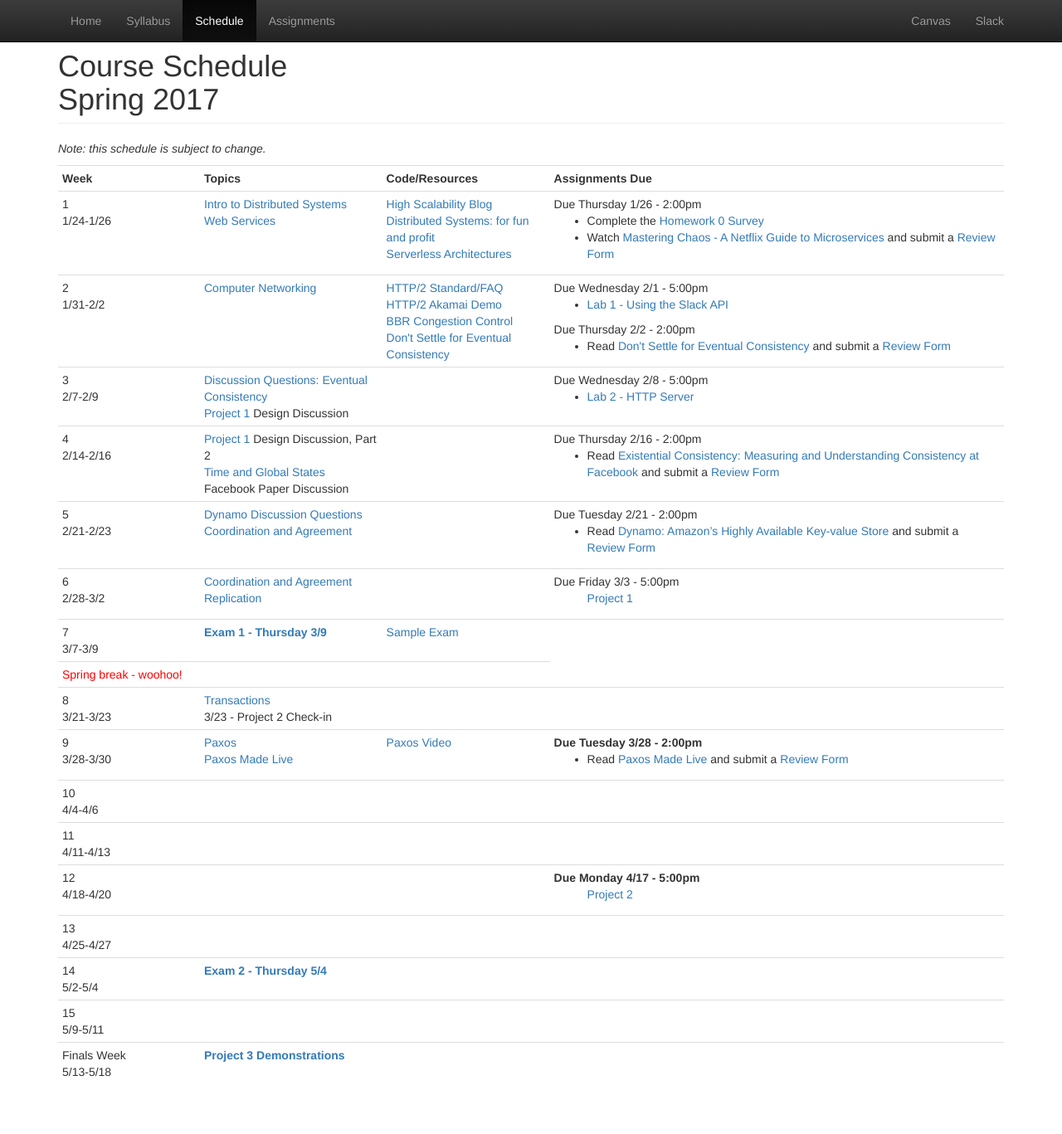
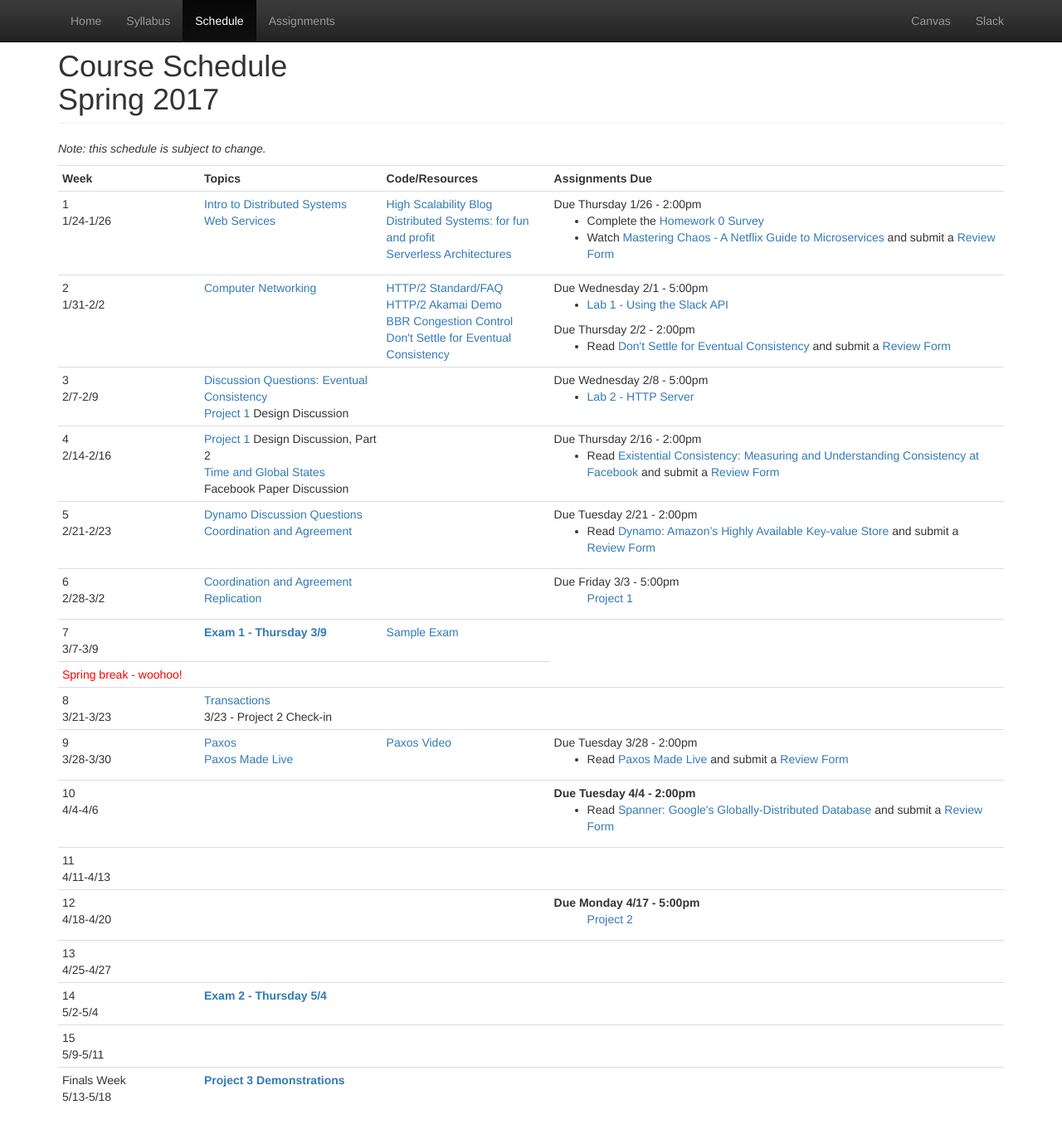
Before and after one commit to CS682-S17/cs682-s17.github.io, a Jekyll site: the page built from schedule.html, in a window 1280 px wide and 1377 px high. Shown: the top 1367 px of the window at 83% size. Built offline with Jekyll 4.4.1, drawn with Linux system fonts in a browser that asks for light colours.

Commit message:
add spanner

```diff
--- a/schedule.html
+++ b/schedule.html
@@ -147,7 +147,7 @@ title: Schedule
 				<a href="https://www.youtube.com/watch?v=JEpsBg0AO6o">Paxos Video</a><br/>
 			</td>
 			<td>
-				<strong>Due Tuesday 3/28 - 2:00pm</strong>
+				Due Tuesday 3/28 - 2:00pm
 				<ul>
 					<li>Read <a href="https://static.googleusercontent.com/media/research.google.com/en//archive/paxos_made_live.pdf">Paxos Made Live</a> and submit a <a href="https://goo.gl/forms/OKlzNbJsmzNVi99M2">Review Form</a></li>
 				</ul>
@@ -159,7 +159,12 @@ title: Schedule
 			</td>
 			<td>
 			</td>
-			<td></td>
+			<td>
+				<strong>Due Tuesday 4/4 - 2:00pm</strong>
+				<ul>
+					<li>Read <a href="https://static.googleusercontent.com/media/research.google.com/en//archive/spanner-osdi2012.pdf">Spanner: Google's Globally-Distributed Database</a> and submit a <a href="https://goo.gl/forms/oAndE0ZDT9BhV8gS2">Review Form</a></li>
+				</ul>
+			</td>
 		</tr>
 		<tr>
 			<td>11<br/>4/11-4/13</td>
```
